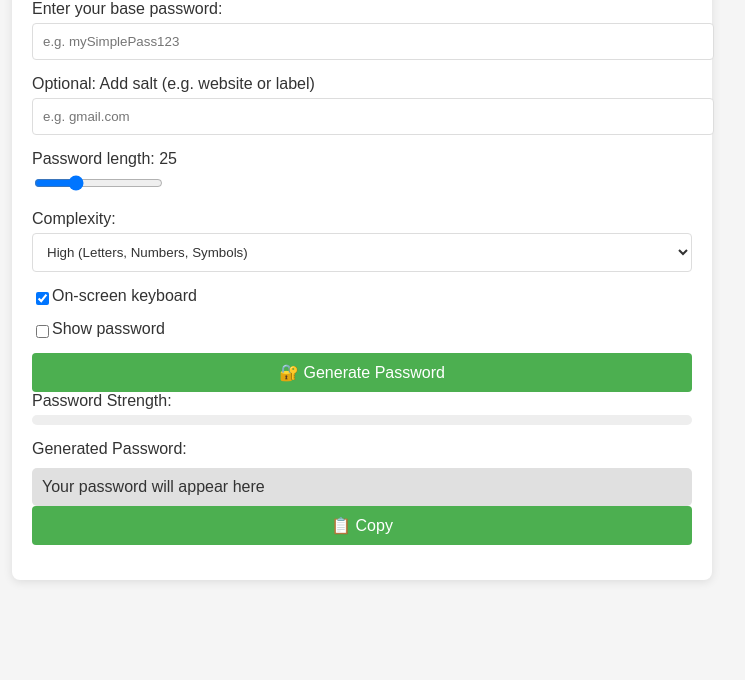
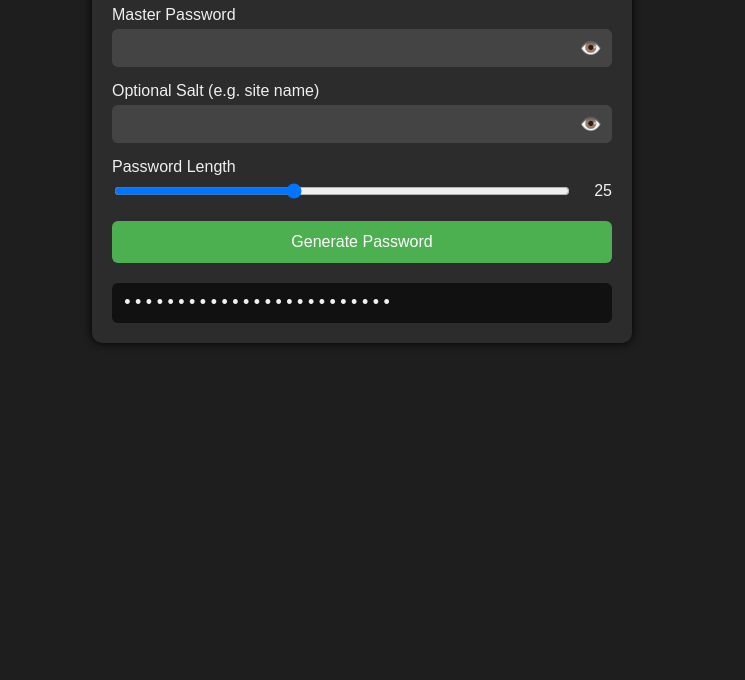
Before and after one commit to dazller4554328/browser-based-hashed_password_generator-, a plain HTML site: page index.html in a window 1280 px wide. Shown: the part 120-800 px from the top of the page, without its empty margins (278-1023 px from the left). Drawn offline with Linux system fonts and the light colour scheme.

Commit message:
Update index.html
full rewrite

```diff
--- a/index.html
+++ b/index.html
@@ -1,286 +1,161 @@
-
 <!DOCTYPE html>
 <html lang="en">
 <head>
-<meta charset="UTF-8">
-<meta name="viewport" content="width=device-width, initial-scale=1.0">
+  <meta charset="UTF-8" />
+  <meta name="viewport" content="width=device-width, initial-scale=1.0"/>
   <title>Offline Password Generator</title>
   <style>
-    :root {
-        --bg-color: #f5f5f5;
-        --fg-color: #333;
-        --card-color: white;
-        --input-bg: #fff;
-        --button-bg: #4CAF50;
-        --button-hover: #45a049;
+    body {
+      font-family: sans-serif;
+      background: #1e1e1e;
+      color: #f0f0f0;
+      display: flex;
+      flex-direction: column;
+      align-items: center;
+      padding: 30px;
     }
-    body.dark {
-        --bg-color: #121212;
-        --fg-color: #f0f0f0;
-        --card-color: #1e1e1e;
-        --input-bg: #333;
-        --button-bg: #1f883d;
-        --button-hover: #2ea043;
-    }
-    body {
-        font-family: Arial, sans-serif;
-        max-width: 700px;
-        margin: auto;
+    .box {
+      max-width: 500px;
+      width: 100%;
+      background: #2c2c2c;
       padding: 20px;
-        background-color: var(--bg-color);
-        color: var(--fg-color);
-        transition: background 0.3s, color 0.3s;
-    }
-    .container {
-        background-color: var(--card-color);
-        padding: 20px;
-        border-radius: 8px;
-        box-shadow: 0 2px 10px rgba(0,0,0,0.1);
-    }
-    h1 {
-        text-align: center;
-    }
-    .form-group {
-        margin-bottom: 15px;
+      border-radius: 10px;
+      box-shadow: 0 0 10px #000;
     }
     label {
       display: block;
-        margin-bottom: 5px;
+      margin: 15px 0 5px;
     }
-    input[type="password"],
-    input[type="text"],
-    select {
+    .input-group {
+      position: relative;
+    }
+    .input-group input {
       width: 100%;
+      padding: 10px 40px 10px 10px;
+      border: none;
+      border-radius: 6px;
+      background: #444;
+      color: white;
+      font-size: 16px;
+      box-sizing: border-box;
+    }
+    .toggle-visibility {
+      all: unset;
+      position: absolute;
+      top: 50%;
+      right: 10px;
+      transform: translateY(-50%);
+      color: #ccc;
+      cursor: pointer;
+      font-size: 18px;
+      line-height: 1;
+    }
+    button.generate {
+      margin-top: 20px;
+      width: 100%;
+      padding: 12px;
+      font-size: 16px;
+      background: #4caf50;
+      color: white;
+      border: none;
+      border-radius: 6px;
+      cursor: pointer;
+    }
+    .output {
+      margin-top: 20px;
       padding: 10px;
-        border: 1px solid #ddd;
-        border-radius: 4px;
-        background: var(--input-bg);
-        color: var(--fg-color);
+      background: #111;
+      font-family: monospace;
+      word-break: break-all;
+      border-radius: 6px;
+      font-size: 18px;
     }
-    .checkbox-group {
+    .slider-container {
       display: flex;
       align-items: center;
-        margin-bottom: 10px;
+      gap: 10px;
     }
-    button {
-        background-color: var(--button-bg);
-        color: white;
-        border: none;
-        padding: 10px;
-        border-radius: 4px;
-        cursor: pointer;
-        width: 100%;
-        font-size: 16px;
-        transition: background 0.3s;
+    .slider-container input[type="range"] {
+      flex: 1;
     }
-    button:hover {
-        background-color: var(--button-hover);
-    }
-    .keyboard {
-        display: grid;
-        grid-template-columns: repeat(auto-fill, minmax(30px, 1fr));
-        gap: 4px;
-        margin-top: 10px;
-    }
-    .strength-meter {
-        height: 10px;
-        background: #eee;
-        border-radius: 5px;
-        overflow: hidden;
-    }
-    .strength-bar {
-        height: 100%;
-        width: 0%;
-        transition: width 0.3s, background-color 0.3s;
-    }
-    .output {
-        background: #e0e0e0;
-        border-radius: 5px;
-        padding: 10px;
-        word-break: break-all;
-        margin-top: 10px;
-    }
-    .hidden {
-        display: none;
-    }
-    .toggle-dark {
-        position: absolute;
-        top: 10px;
-        right: 10px;
-        cursor: pointer;
-        background: none;
-        border: none;
-        font-size: 20px;
+    .slider-value {
+      width: 30px;
+      text-align: right;
     }
   </style>
 </head>
 <body>
-<button class="toggle-dark" title="Toggle Dark Mode" onclick="toggleDark()">🌓</button>
-<div class="container">
-<h1>Offline Password Generator</h1>
+  <div class="box">
+    <h2>🔒 Offline Password Generator</h2>
 
-<div class="form-group">
-    <label for="masterPassword">Enter your base password:</label>
-    <input type="password" id="masterPassword" placeholder="e.g. mySimplePass123">
+    <label for="base">Master Password</label>
+    <div class="input-group">
+      <input type="password" id="base" autocomplete="off" />
+      <button type="button" class="toggle-visibility" onclick="toggleVisibility('base')">👁️</button>
     </div>
 
-<div class="form-group">
-    <label for="customSalt">Optional: Add salt (e.g. website or label)</label>
-    <input type="text" id="customSalt" placeholder="e.g. gmail.com">
+    <label for="salt">Optional Salt (e.g. site name)</label>
+    <div class="input-group">
+      <input type="password" id="salt" autocomplete="off" />
+      <button type="button" class="toggle-visibility" onclick="toggleVisibility('salt')">👁️</button>
     </div>
 
-<div class="form-group">
-    <label for="passwordLength">Password length: <span id="lengthValue">25</span></label>
-    <input type="range" min="8" max="64" value="25" id="passwordLength">
+    <label>Password Length</label>
+    <div class="slider-container">
+      <input type="range" id="lengthSlider" min="9" max="50" value="25" />
+      <span class="slider-value" id="lengthValue">25</span>
     </div>
 
-<div class="form-group">
-    <label for="passwordType">Complexity:</label>
-    <select id="passwordType">
-        <option value="high">High (Letters, Numbers, Symbols)</option>
-        <option value="medium">Medium (Letters and Numbers)</option>
-        <option value="letters">Letters Only</option>
-    </select>
-</div>
+    <button class="generate" onclick="generate()">Generate Password</button>
 
-<div class="checkbox-group">
-    <input type="checkbox" id="showKeyboard" checked>
-    <label for="showKeyboard">On-screen keyboard</label>
-</div>
-
-<div class="checkbox-group">
-    <input type="checkbox" id="showPassword">
-    <label for="showPassword">Show password</label>
-</div>
-
-<div id="keyboard" class="keyboard hidden"></div>
-
-<button id="generateBtn">🔐 Generate Password</button>
-
-<div class="form-group">
-    <label>Password Strength:</label>
-    <div class="strength-meter"><div id="strengthBar" class="strength-bar"></div></div>
-</div>
-
-<div class="form-group">
-    <label>Generated Password:</label>
-    <div class="output" id="generatedPassword">Your password will appear here</div>
-    <button id="copyBtn">📋 Copy</button>
-</div>
-
+    <div class="output" id="output">•••••••••••••••••••••••••</div>
   </div>
 
   <script>
-const masterPassword = document.getElementById("masterPassword");
-const customSalt = document.getElementById("customSalt");
-const passwordLength = document.getElementById("passwordLength");
-const lengthValue = document.getElementById("lengthValue");
-const passwordType = document.getElementById("passwordType");
-const showPassword = document.getElementById("showPassword");
-const showKeyboard = document.getElementById("showKeyboard");
-const keyboard = document.getElementById("keyboard");
-const generateBtn = document.getElementById("generateBtn");
-const output = document.getElementById("generatedPassword");
-const copyBtn = document.getElementById("copyBtn");
-const strengthBar = document.getElementById("strengthBar");
-
-// Dark mode
-function toggleDark() {
-    document.body.classList.toggle('dark');
-    localStorage.setItem('darkmode', document.body.classList.contains('dark'));
-}
-if (localStorage.getItem('darkmode') === 'true') {
-    document.body.classList.add('dark');
-}
-
-// Keyboard logic
-const qwertyKeys = "1234567890qwertyuiopasdfghjklzxcvbnm!@#$%^&*()_+-=[]{}|;:',.<>?/\~`".split("");
-function buildKeyboard() {
-    keyboard.innerHTML = '';
-    qwertyKeys.forEach(k => {
-        const btn = document.createElement("button");
-        btn.textContent = k;
-        btn.onclick = () => {
-            masterPassword.value += k;
-        };
-        keyboard.appendChild(btn);
-    });
-    ["Backspace", "Clear"].forEach(action => {
-        const btn = document.createElement("button");
-        btn.textContent = action;
-        btn.onclick = () => {
-            if (action === "Backspace") {
-                masterPassword.value = masterPassword.value.slice(0, -1);
-            } else {
-                masterPassword.value = '';
-            }
-        };
-        keyboard.appendChild(btn);
-    });
-}
-showKeyboard.onchange = () => {
-    keyboard.classList.toggle("hidden", !showKeyboard.checked);
-    if (showKeyboard.checked) buildKeyboard();
-};
-if (showKeyboard.checked) buildKeyboard();
-
-// Password length display
-passwordLength.oninput = () => lengthValue.textContent = passwordLength.value;
-
-// Generate password
     function simpleHash(str) {
       let hash = 0;
       for (let i = 0; i < str.length; i++) {
-        hash = (hash << 5) - hash + str.charCodeAt(i);
+        hash = ((hash << 5) - hash) + str.charCodeAt(i);
         hash |= 0;
       }
       return hash;
     }
 
-function generatePassword() {
-    const base = masterPassword.value + (customSalt.value || "");
-    const len = parseInt(passwordLength.value);
-    const complexity = passwordType.value;
+    function generate() {
+      const base = document.getElementById('base').value.trim();
+      const salt = document.getElementById('salt').value.trim();
+      const length = parseInt(document.getElementById('lengthSlider').value);
+      const output = document.getElementById('output');
 
-    let charset = "";
-    if (complexity === "high") charset = "abcdefghijklmnopqrstuvwxyzABCDEFGHIJKLMNOPQRSTUVWXYZ0123456789!@#$%^&*()_+-=[]{}|;:,.<>?";
-    else if (complexity === "medium") charset = "abcdefghijklmnopqrstuvwxyzABCDEFGHIJKLMNOPQRSTUVWXYZ0123456789";
-    else charset = "abcdefghijklmnopqrstuvwxyzABCDEFGHIJKLMNOPQRSTUVWXYZ";
-
-    let stretched = base;
-    for (let i = 0; i < 100000; i++) {
-        stretched = simpleHash(stretched).toString();
+      if (!base) {
+        alert("Please enter a master password.");
+        return;
       }
 
-    let pwd = "";
-    for (let i = 0; i < len; i++) {
-        const index = Math.abs(simpleHash(stretched + i)) % charset.length;
-        pwd += charset[index];
+      const charset = "abcdefghijklmnopqrstuvwxyzABCDEFGHIJKLMNOPQRSTUVWXYZ0123456789!@#$%^&*()_+-=[]{}|;:,.<>?";
+      let seed = base + salt;
+
+      for (let i = 0; i < 1000; i++) {
+        seed = String(Math.abs(simpleHash(seed)));
       }
 
-    output.textContent = showPassword.checked ? pwd : "••••••••••••••••••";
-    output.setAttribute("data-pwd", pwd);
-
-    const strength = Math.min(100, len + (/[A-Z]/.test(pwd) + /[0-9]/.test(pwd) + /[^A-Za-z0-9]/.test(pwd)) * 20);
-    strengthBar.style.width = strength + "%";
-    strengthBar.style.backgroundColor = strength > 70 ? "green" : strength > 40 ? "orange" : "red";
+      let password = "";
+      for (let i = 0; i < length; i++) {
+        const index = Math.abs(simpleHash(seed + i)) % charset.length;
+        password += charset.charAt(index);
       }
 
-generateBtn.onclick = generatePassword;
+      output.textContent = password;
+    }
 
-showPassword.onchange = () => {
-    const pwd = output.getAttribute("data-pwd") || "";
-    output.textContent = showPassword.checked ? pwd : "••••••••••••••••••";
-};
+    function toggleVisibility(id) {
+      const input = document.getElementById(id);
+      input.type = input.type === "password" ? "text" : "password";
+    }
 
-copyBtn.onclick = () => {
-    const pwd = output.getAttribute("data-pwd");
-    if (!pwd) return alert("Generate password first!");
-    navigator.clipboard.writeText(pwd).then(() => {
-        copyBtn.textContent = "✅ Copied!";
-        setTimeout(() => copyBtn.textContent = "📋 Copy", 2000);
+    document.getElementById('lengthSlider').addEventListener('input', function () {
+      document.getElementById('lengthValue').textContent = this.value;
     });
-};
   </script>
 </body>
 </html>
```
Lines whose indentation alone changed are shown as unchanged.
